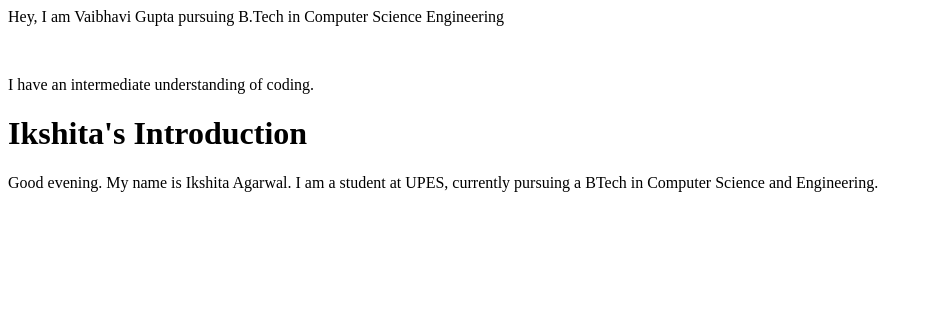
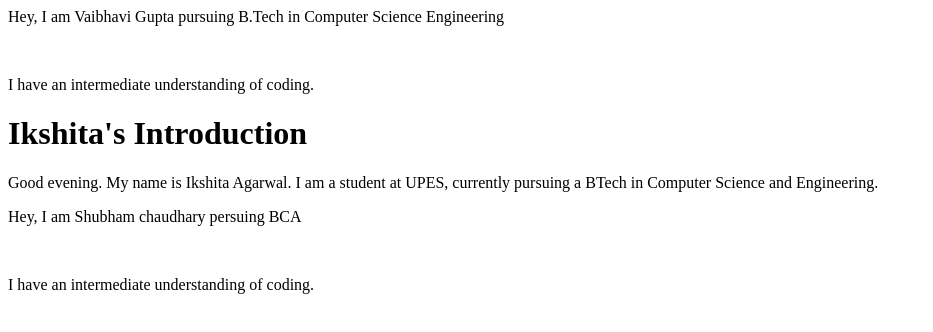
Before and after one commit to Vaibhvigpta05/intern-introductions, a plain HTML site: page index.html in a window 1280 px wide. Shown: the whole page, without its empty margins (0-933 px from the left). Drawn offline with Linux system fonts and the light colour scheme.

Commit message:
Update index.html

```diff
--- a/index.html
+++ b/index.html
@@ -4,3 +4,7 @@
 
 <h1>Ikshita's Introduction</h1>
 <p> Good evening. My name is Ikshita Agarwal. I am a student at UPES, currently pursuing a BTech in Computer Science and Engineering.</p>
+
+<p>Hey, I am Shubham chaudhary persuing BCA </p>
+<br>
+<p>I have an intermediate understanding of coding.</p>
```
